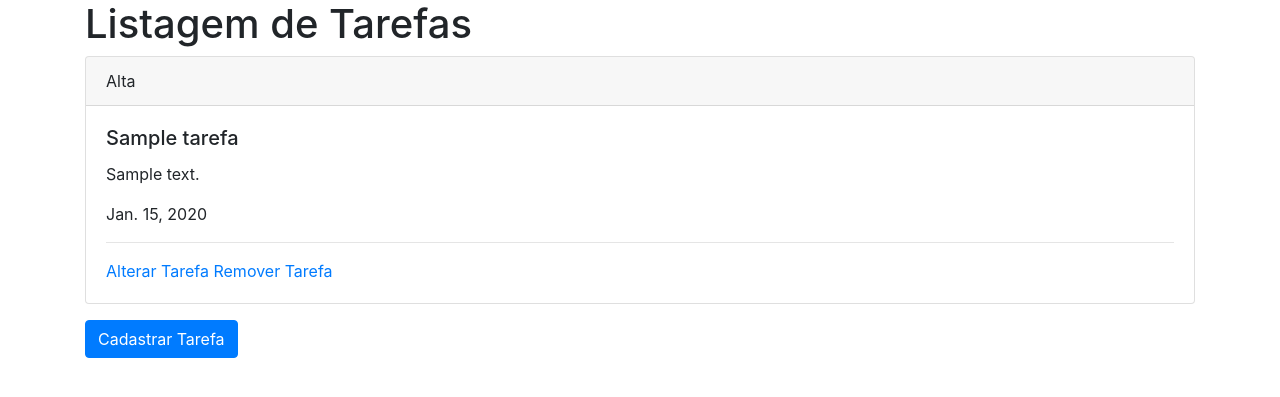
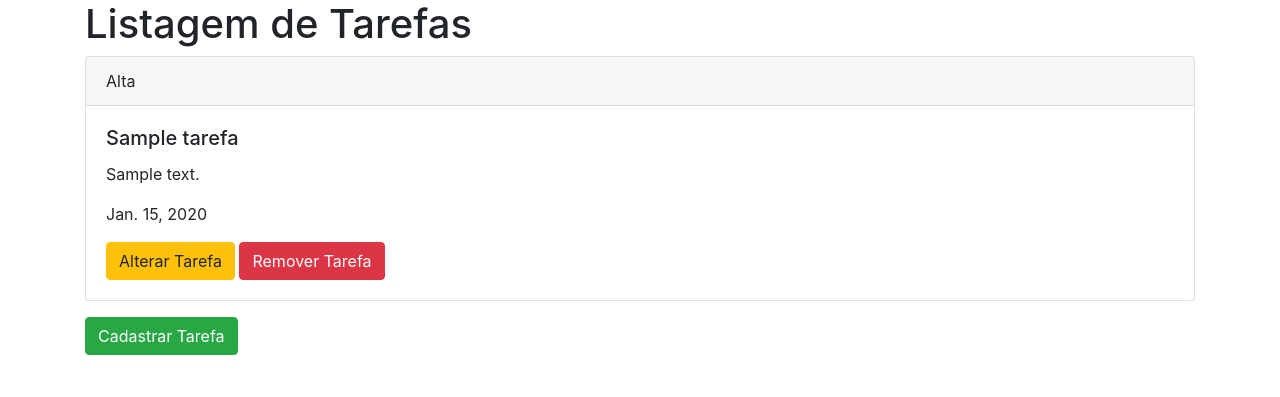
Before and after one commit to niscas123/Aplicacao_Django, a Django app: page /listar_tarefas/ in a window 1280 px wide. Shown: the part 56-453 px from the top of the page. Run offline with Django 3.2, Linux system fonts and the light colour scheme; a user stored in the database is signed in; tables that the repository leaves empty hold one stand-in row (values such as "Sample post"); some libraries are stand-ins or nearby versions.

Commit message:
Atualizando projeto

```diff
--- a/gerenciador_tarefas/app/templates/base.html
+++ b/gerenciador_tarefas/app/templates/base.html
@@ -14,12 +14,18 @@
         </button>
         <div class="collapse navbar-collapse" id="navbarNav">
             <ul class="navbar-nav">
+                {% if user.is_authenticated %}
                 <li class="nav-item active">
                     <a class="nav-link" href="{% url 'listar_tarefas' %}">Listar Tarefas</a>
                 </li>
                 <li class="nav-item active">
                     <a class="nav-link" href="{% url 'deslogar_usuario' %}">Sair</a>
                 </li>
+                {% else %}
+                <li class="nav-item active">
+                    <a class="nav-link" href="{% url 'cadastrar_usuario' %}">Cadastrar Usuário</a>
+                </li>
+                {% endif %}
             </ul>
         </div>
     </nav>
--- a/gerenciador_tarefas/app/templates/tarefas/confirma_exclusao.html
+++ b/gerenciador_tarefas/app/templates/tarefas/confirma_exclusao.html
@@ -10,7 +10,6 @@
             <h5 class="card-title">{{ tarefa.titulo }}</h5>
             <p class="card-text">{{ tarefa.descricao }}</p>
             <p class="card-date">{{ tarefa.data_expiracao }}</p>
-            <hr>
             <form method="POST">
                 {% csrf_token %}
                 <button class="btn btn-danger" type="submit">Remover</button>
--- a/gerenciador_tarefas/app/templates/tarefas/form_tarefa.html
+++ b/gerenciador_tarefas/app/templates/tarefas/form_tarefa.html
@@ -25,7 +25,7 @@
             {{ form_tarefa.prioridade|addClass:'form-control' }}
         </div>
         <div class="form-group">
-            <input type="submit" value="Salvar">
+            <input type="submit" value="Salvar" class="btn btn-success">
         </div>
     </form>
 {% endblock conteudo %}
--- a/gerenciador_tarefas/app/templates/tarefas/listar_tarefas.html
+++ b/gerenciador_tarefas/app/templates/tarefas/listar_tarefas.html
@@ -11,11 +11,10 @@
             <h5 class="card-title">{{ tarefa.titulo }}</h5>
             <p class="card-text">{{ tarefa.descricao }}</p>
             <p class="card-date">{{ tarefa.data_expiracao }}</p>
-            <hr>
-            <a href="{% url 'editar_tarefas' tarefa.id %}">Alterar Tarefa</a>
-            <a href="{% url 'remover_tarefas' tarefa.id %}">Remover Tarefa</a>
+            <a href="{% url 'editar_tarefas' tarefa.id %}"><input type="button" class="btn btn-warning" value="Alterar Tarefa">
+            <a href="{% url 'remover_tarefas' tarefa.id %}"><input type="button" class="btn btn-danger" value="Remover Tarefa">
         </div>
     </div>
 {% endfor %}
-<a href = "{% url 'cadastrar_tarefas' %}"><input type="button" class="btn btn-primary mb-3" value="Cadastrar Tarefa">
+<a href = "{% url 'cadastrar_tarefas' %}"><input type="button" class="btn btn-success" value="Cadastrar Tarefa">
 {% endblock conteudo %}
--- a/gerenciador_tarefas/app/templates/usuarios/form_usuario.html
+++ b/gerenciador_tarefas/app/templates/usuarios/form_usuario.html
@@ -20,7 +20,7 @@
             {{ form_usuario.password2|addClass:'form-control' }}
         </div>
         <div class="form-group">
-             <input type="submit" value="Cadastrar" class="btn btn-primary">
+             <input type="submit" value="Cadastrar" class="btn btn-success">
         </div>
     </form>
 {% endblock conteudo %}
```
Also changed, not shown: gerenciador_tarefas/app/templates/usuarios/login.html (+7 -2 lines), gerenciador_tarefas/__init__.py (deleted). Lines whose indentation alone changed are shown as unchanged.
